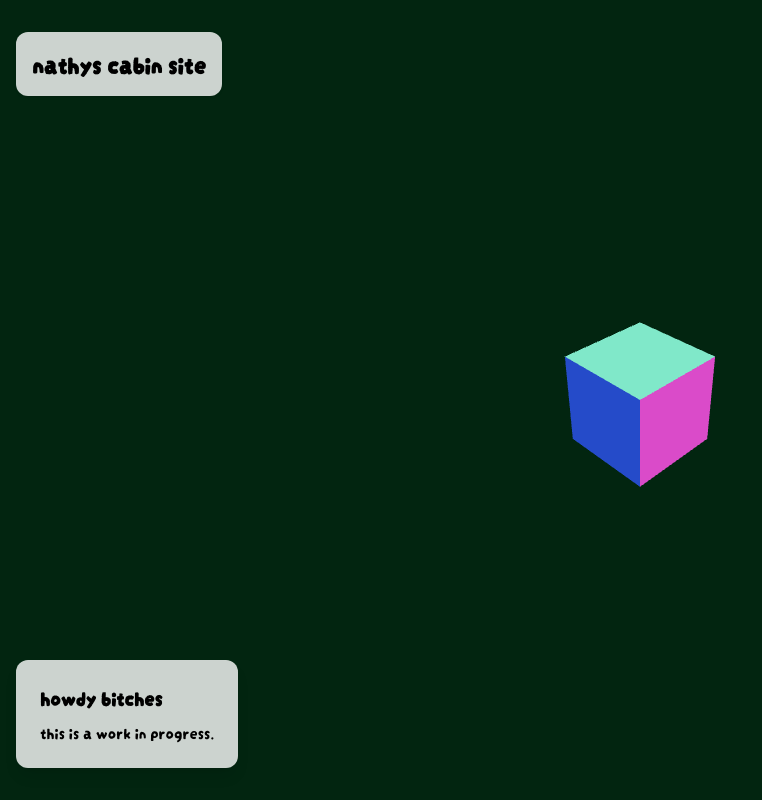
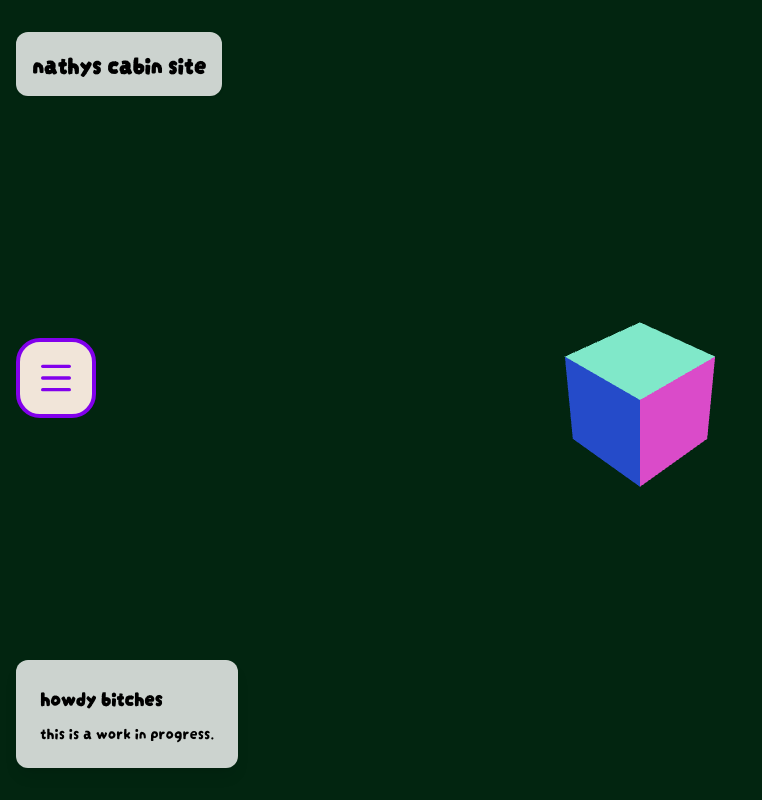
Before and after one commit to waninggibbon/cabin, a React (Vite) app: page / in a window 1280 px wide. Shown: the whole page, without its empty margins (0-762 px from the left). Built offline with nearby package versions, Linux system fonts and the light colour scheme.

Commit message:
Button component.

```diff
--- a/package.json
+++ b/package.json
@@ -7,6 +7,7 @@
     "dev": "vite",
     "build": "vite build",
     "lint": "eslint .",
+    "format": "prettier --write .",
     "preview": "vite preview"
   },
   "dependencies": {
@@ -14,6 +15,7 @@
     "@react-three/fiber": "^9.5.0",
     "@tailwindcss/vite": "^4.1.18",
     "@types/three": "^0.182.0",
+    "lucide-react": "^0.562.0",
     "react": "^19.2.0",
     "react-dom": "^19.2.0",
     "tailwindcss": "^4.1.18",
@@ -28,6 +30,7 @@
     "eslint-plugin-react-hooks": "^7.0.1",
     "eslint-plugin-react-refresh": "^0.4.24",
     "globals": "^16.5.0",
+    "prettier": "^3.7.4",
     "vite": "^7.2.4"
   }
 }
--- a/src/App.jsx
+++ b/src/App.jsx
@@ -1,13 +1,13 @@
-import { Experience } from "./components/Experience";
-import { UI } from "./components/UI";
+import { Experience } from './experience'
+import { UI } from './ui'
 
 function App() {
   return (
     <>
+      <UI />
       <Experience />
-      <UI />
     </>
-  );
+  )
 }
 
-export default App;
+export default App
--- a/src/components/Experience.jsx
+++ b/src/experience/index.jsx
@@ -8,7 +8,6 @@ export const Experience = () => {
         position: [3, 3, 3],
       }}
     >
-      <color attach="background" args={["#022510"]} />
       <OrbitControls />
       <mesh>
         <boxGeometry />
--- a/src/index.css
+++ b/src/index.css
@@ -41,6 +41,13 @@
   --color-halfling-500: #A1683A;
   --color-halfling-300: #C9A78A;
   --color-halfling-100: #F1E5D9;
+
+  --animate-wiggle: wiggle 0.4s ease-in-out infinite;
+
+  @keyframes wiggle {
+    0%, 100% { transform: rotate(-5deg); }
+    50% { transform: rotate(5deg); }
+  }
 }
 
 html, body {
--- /dev/null
+++ b/src/ui/Button.jsx
@@ -0,0 +1,12 @@
+export const Button = ({ children, onClick }) => {
+  return (
+    <button
+      onClick={onClick}
+      className="group relative box-border flex h-20 w-20 cursor-pointer items-center justify-center rounded-3xl border-4 border-sorc-500 bg-halfling-100 transition-transform duration-500 hover:scale-[1.15]"
+    >
+      <div className="group-hover:animate-wiggle [&>svg]:h-10 [&>svg]:w-10 text-sorc-500">
+        {children}
+      </div>
+    </button>
+  )
+}
--- /dev/null
+++ b/src/ui/Nav.jsx
@@ -0,0 +1,15 @@
+import { useState } from 'react'
+import { Button } from './Button'
+import { Menu } from 'lucide-react'
+import { X } from 'lucide-react'
+
+export const Nav = () => {
+  const [isOpen, setIsOpen] = useState(false)
+  return (
+    <nav className="pointer-events-auto">
+      <Button onClick={() => setIsOpen(!isOpen)}>
+        {isOpen ? <X /> : <Menu />}
+      </Button>
+    </nav>
+  )
+}
--- a/src/components/UI.jsx
+++ b/src/ui/index.jsx
@@ -1,11 +1,13 @@
+import { Nav } from "./Nav"
+
 export const UI = () => {
     return (
          <div className="fixed inset-0 pointer-events-none flex flex-col items-center justify-center">
-      <main className="w-full max-w-screen-xl px-4 mx-auto h-full flex flex-col justify-between py-8">
+       <main className="w-full max-w-screen-xl px-4 mx-auto h-full flex flex-col justify-between py-8">
         <header className="flex justify-between items-center pointer-events-auto">
             <h1 className="text-2xl font-bold bg-white/80 backdrop-blur-sm p-4 rounded-xl shadow-sm">nathys cabin site</h1>
         </header>
-
+        <Nav />
         {/* Example overlay content */}
         <section className="pointer-events-auto self-start">
             <div className="bg-white/80 backdrop-blur-sm p-6 rounded-xl shadow-lg max-w-md">
```
Also changed, not shown: 2 other files (tests, documents, lock files or other folders).
